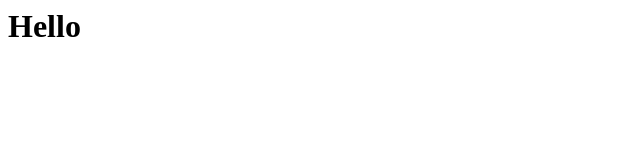
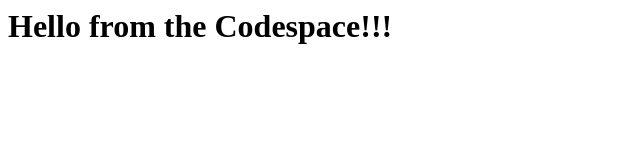
Before and after one commit to cai0baa/skills-code-with-codespaces, a plain HTML site: page index.html in a window 1280 px wide. Shown: the whole page, without its empty margins (0-640 px from the left). Drawn offline with Linux system fonts and the light colour scheme.

Commit message:
Adding hello from the codespace!

```diff
--- a/index.html
+++ b/index.html
@@ -1,3 +1,3 @@
 <html>
-  <h1>Hello</h1>
+  <h1>Hello from the Codespace!!!</h1>
 </html>
```
